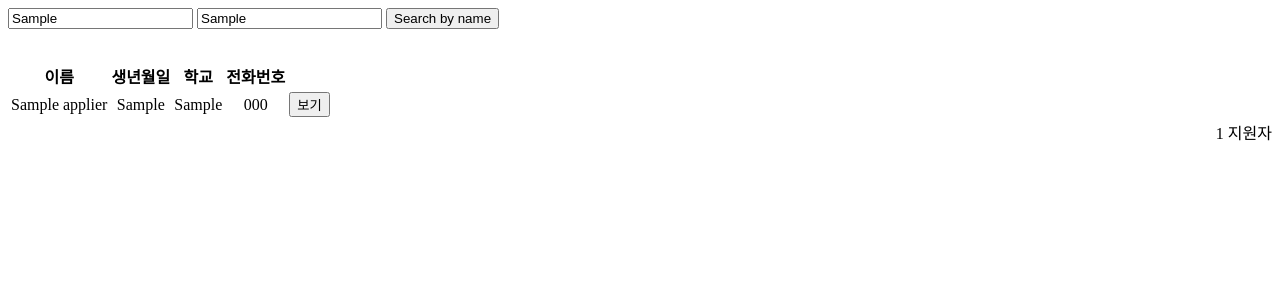
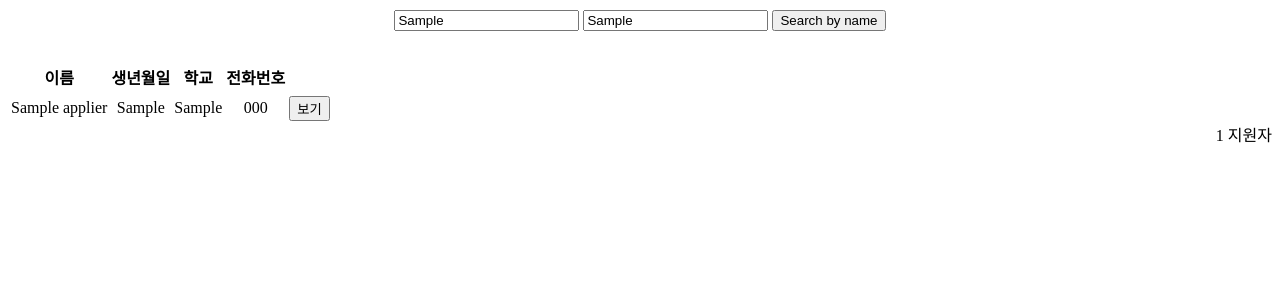
Before and after one commit to hyun98/project_server, a Django app: template templates/applierlist.html in a window 1280 px wide. Shown: the top 300 px of the page. Run offline with Django 3.2, Linux system fonts and the light colour scheme; tables that the repository leaves empty hold one stand-in row (values such as "Sample post"); the template is opened without the code that fills it: values that come from a table or form of the project are taken from there, most other values are stand-ins (such as "Sample title", 1, 10 or a date in 2020).

Commit message:
applier list view fix

```diff
--- a/templates/applierlist.html
+++ b/templates/applierlist.html
@@ -7,6 +7,7 @@
     <title>지원자</title>
 </head>
 <body>
+    <div style="text-align: center; line-height: calc(1ex/0.3); margin: 0 auto">
         <div style="margin-bottom: 2rem;">
             <form id="searchForm" method="GET" action="{% url 'survey:applierlist' %}">
                 <input type="text" id="kw" name="kw" placeholder="name/univ" value="{{ kw|default_if_none:'' }}">
@@ -42,5 +43,6 @@
         {% endif %}
 
         <div style="text-align: right;">{{ applier_list.count }} 지원자</div>
+    </div>
 </body>
 </html>
```
Lines whose indentation alone changed are shown as unchanged.
